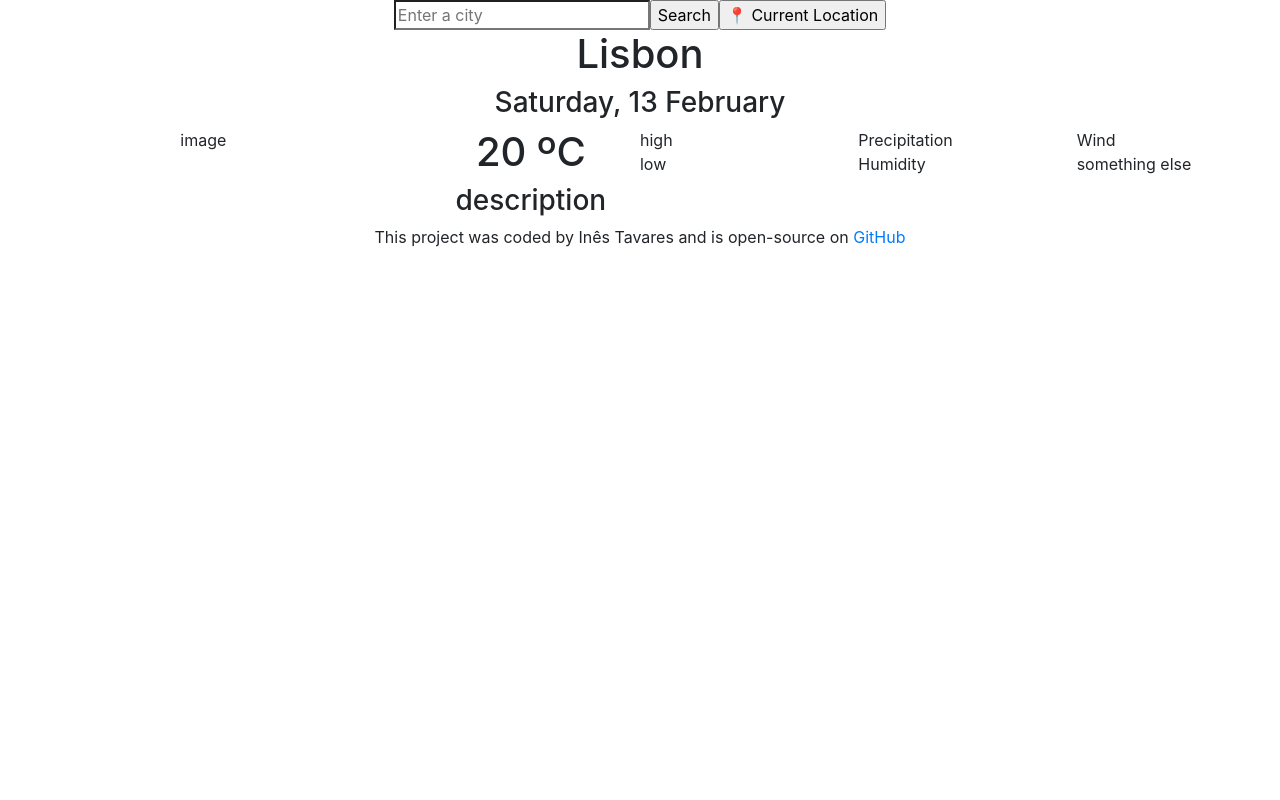
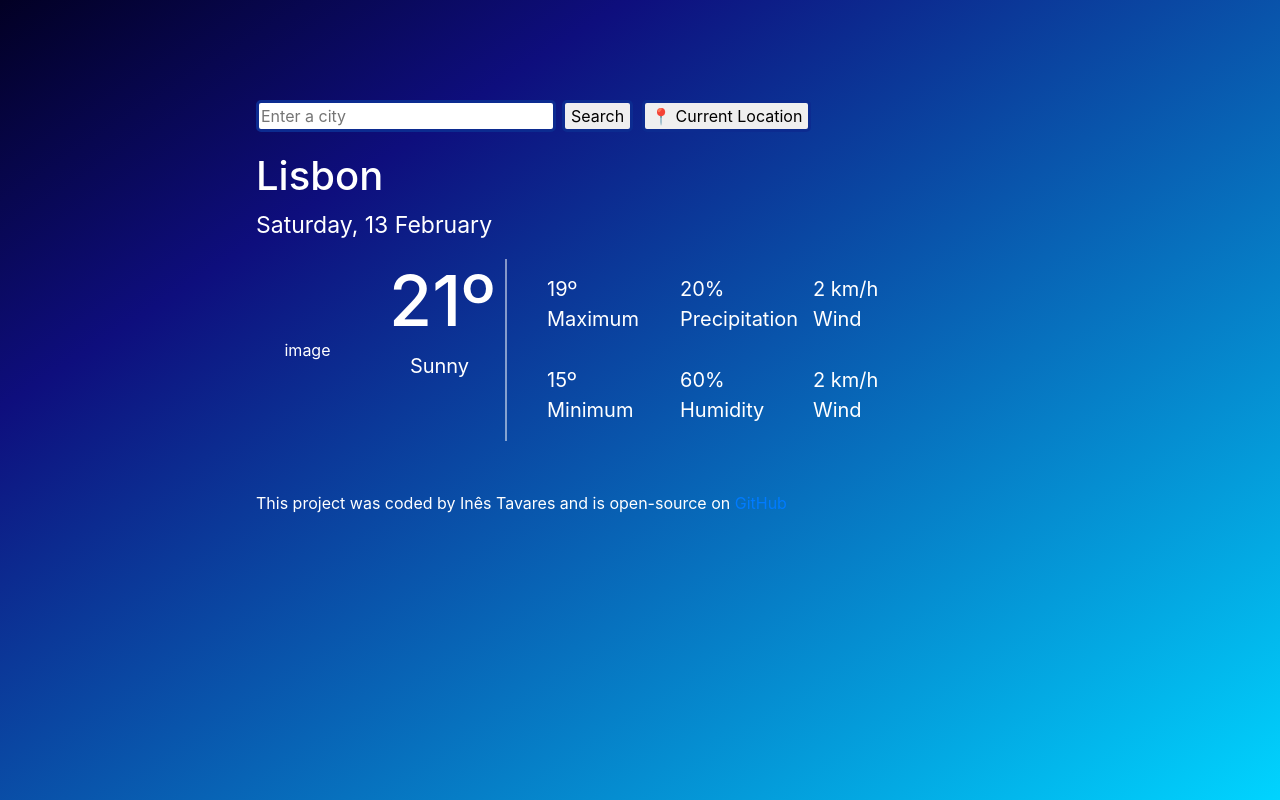
Before and after one commit to InesGTavares/react-project-app, a React (Create React App) app: page / in a window 1280 px wide. Built offline with nearby package versions, Linux system fonts and the light colour scheme.

Commit message:
Started to add CSS styles

```diff
--- a/src/App.css
+++ b/src/App.css
@@ -1,3 +1,12 @@
 .App {
+  margin-top: 100px;
+  margin-left: 20%;
+  margin-right: 20%;
   text-align: center;
+  color: white;
 }
+
+footer {
+  text-align: left;
+  padding-top: 50px;
+}
--- a/src/Weather.css
+++ b/src/Weather.css
@@ -0,0 +1,52 @@
+.Weather form {
+  margin-bottom: 20px;
+  text-align: left;
+}
+
+.Input {
+  border-radius: 5px;
+  width: 300px;
+  border: 3px solid #0c2b90;
+}
+
+.Button {
+  border-radius: 5px;
+  margin-left: 6px;
+  margin-right: 3px;
+  border: 3px solid #0c2b90;
+}
+
+.City {
+  text-align: left;
+}
+
+.City p {
+  font-size: 23px;
+}
+
+.icon {
+  display: flex;
+  justify-content: center;
+  align-items: center;
+}
+
+.main {
+  vertical-align: middle;
+  border-right: 2px solid rgba(255, 255, 255, 0.5);
+}
+
+.mainTemp {
+  font-size: 70px;
+}
+
+.description {
+  font-size: 20px;
+}
+
+ul {
+  vertical-align: middle;
+  list-style: none;
+  text-align: left;
+  font-size: 20px;
+  padding-top: 15px;
+}
--- a/src/Weather.js
+++ b/src/Weather.js
@@ -5,44 +5,62 @@ export default function Weather () {
     return (
         <div className="Weather">
                 <form>
-                    <input type="search" placeholder="Enter a city" />
+                    <input type="search" placeholder="Enter a city" className="Input"/>
                     <input type="submit" value="Search" className="Button" />
                     <input type="submit" value="📍 Current Location" className="Button" />
                 </form>
-            <div>
+            <div className="City">
                 <h1>Lisbon</h1>
-                <h3>Saturday, 13 February</h3>
+                <p>Saturday, 13 February</p>
             </div>
             <div className="row">
-                <div className="col-4">
+                <div className="col-2 icon">
                     image
                 </div>
-                <div className="col-2">
-                    <h1 className="currentTemp">20 ºC</h1>
-                    <h3>description</h3>
+                <div className="col-2 main">
+                    <div><h1 className="mainTemp">21º</h1></div>
+                    <div className="description">Sunny</div>
                 </div>
                 <div className="col-2">
                     <div className="row">
-                        high
+                         <ul>
+                            <li>19º</li>
+                            <li>Maximum</li>
+                        </ul>
                     </div>
                     <div className="row">
-                        low
+                        <ul>
+                            <li>15º</li>
+                            <li>Minimum</li>
+                        </ul>
                     </div>
                 </div>
                 <div className="col-2">
                      <div className="row">
-                        Precipitation
+                        <ul>
+                            <li>20%</li>
+                            <li>Precipitation</li>
+                        </ul>
                     </div>
                     <div className="row">
-                        Humidity
+                        <ul>
+                            <li>60%</li>
+                            <li>Humidity</li>
+                        </ul>
                     </div>
                 </div>
                 <div className="col-2">
                      <div className="row">
-                        Wind
+                        <ul>
+                            <li>2 km/h</li>
+                            <li>Wind</li>
+                        </ul>
                     </div>
                     <div className="row">
-                        something else
+                        <ul>
+                            <li>2 km/h</li>
+                            <li>Wind</li>
+                        </ul>
                     </div>
                 </div>
             </div>
--- a/src/index.css
+++ b/src/index.css
@@ -1,13 +1,28 @@
 body {
+  background: rgb(2, 0, 36);
+  background: linear-gradient(
+    147deg,
+    rgba(2, 0, 36, 1) 0%,
+    rgba(14, 14, 125, 1) 25%,
+    rgba(0, 212, 255, 1) 100%
+  );
+  background-repeat: no-repeat;
+  background-attachment: fixed;
   margin: 0;
-  font-family: -apple-system, BlinkMacSystemFont, 'Segoe UI', 'Roboto', 'Oxygen',
-    'Ubuntu', 'Cantarell', 'Fira Sans', 'Droid Sans', 'Helvetica Neue',
+  font-family: -apple-system, BlinkMacSystemFont, "Segoe UI", "Roboto", "Oxygen",
+    "Ubuntu", "Cantarell", "Fira Sans", "Droid Sans", "Helvetica Neue",
     sans-serif;
   -webkit-font-smoothing: antialiased;
   -moz-osx-font-smoothing: grayscale;
 }
 
 code {
-  font-family: source-code-pro, Menlo, Monaco, Consolas, 'Courier New',
+  font-family: source-code-pro, Menlo, Monaco, Consolas, "Courier New",
     monospace;
 }
+
+@media screen and (min-width: 700px) {
+  body {
+    margin: 20px;
+  }
+}
```
